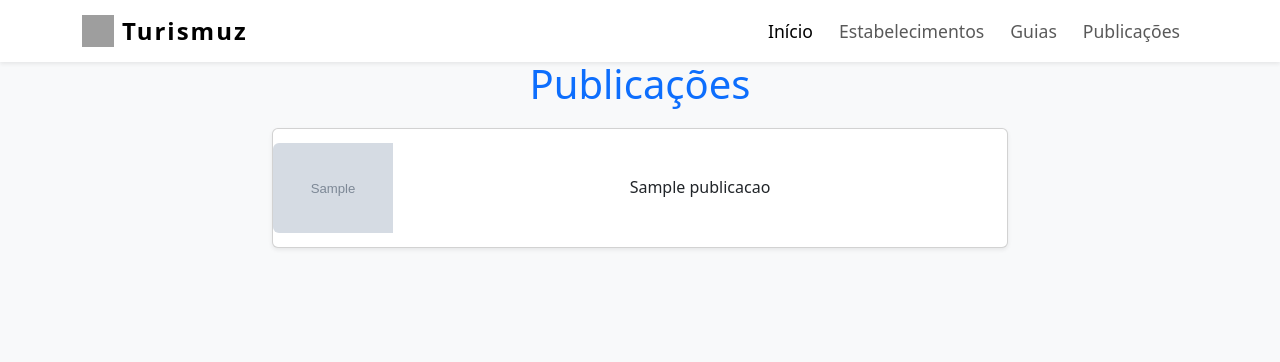
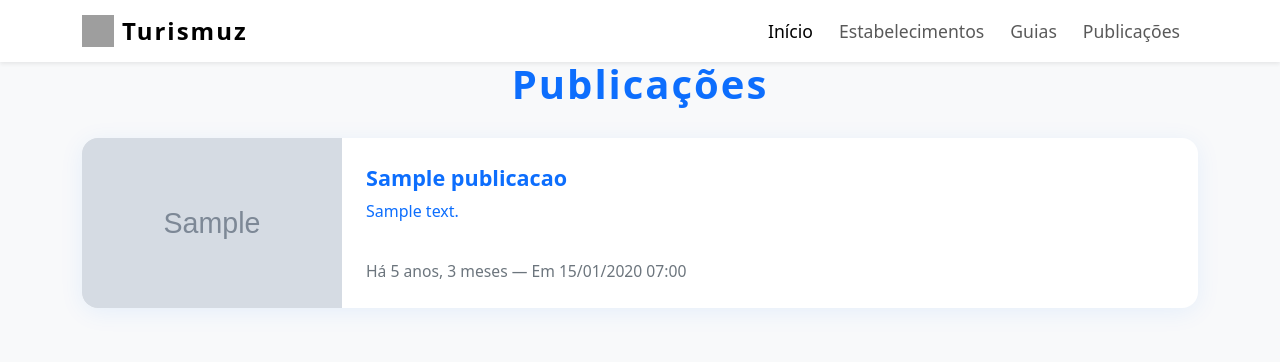
Before and after one commit to maismuz/web, a Django app: page /turismuz/publicacoes/ in a window 1280 px wide. Shown: the top 362 px of the page. Run offline with Django 4.2, Linux system fonts and the light colour scheme; tables that the repository leaves empty hold one stand-in row (values such as "Sample post"); grey boxes marked "Sample" are stand-in pictures; grey boxes are pictures that could not be loaded.

Commit message:
feat/Publicacoes feito

```diff
--- a/apps/turismuz/templates/publicacoes.html
+++ b/apps/turismuz/templates/publicacoes.html
@@ -4,8 +4,7 @@
 <head>
     <meta charset="UTF-8">
     <meta name="viewport" content="width=device-width, initial-scale=1.0">
-    <title>Document</title>
-    <!-- Bootstrap CSS CDN -->
+    <title>Publicações</title>
     <link href="https://cdn.jsdelivr.net/npm/bootstrap@5.3.0/dist/css/bootstrap.min.css" rel="stylesheet">
     <style>
       body {
@@ -27,7 +26,83 @@
       .main-content h1 {
         font-size: 2.5rem;
         color: #0d6efd;
-        margin-bottom: 20px;
+        margin-bottom: 30px;
+        font-weight: bold;
+        letter-spacing: 2px;
+        text-align: center;
+      }
+      .pub-card {
+        display: flex;
+        flex-direction: row;
+        background: #fff;
+        border-radius: 16px;
+        box-shadow: 0 4px 24px rgba(13,110,253,0.08);
+        margin-bottom: 32px;
+        overflow: hidden;
+        transition: box-shadow 0.15s;
+        border: none;
+        min-height: 170px;
+      }
+      .pub-card:hover {
+        box-shadow: 0 8px 32px rgba(13,110,253,0.15);
+      }
+      .pub-img {
+        width: 260px;
+        height: 170px;
+        object-fit: cover;
+        background: #e9ecef;
+        flex-shrink: 0;
+      }
+      .pub-info {
+        padding: 1.5rem 2rem 1.5rem 1.5rem;
+        display: flex;
+        flex-direction: column;
+        justify-content: center;
+        flex: 1;
+        text-align: left;
+      }
+      .pub-categoria {
+        font-size: 1rem;
+        color: #6c757d;
+        margin-bottom: 0.2rem;
+        font-weight: 500;
+      }
+      .pub-titulo {
+        font-size: 1.35rem;
+        font-weight: bold;
+        color: #0d6efd;
+        margin-bottom: 0.5rem;
+        line-height: 1.2;
+      }
+      .pub-desc {
+        color: #0d6efd;
+        font-size: 1rem;
+        margin-bottom: 0.5rem;
+      }
+      .pub-meta {
+        font-size: 0.98rem;
+        color: #6c757d;
+        margin-top: auto;
+      }
+      .pub-divider {
+        border: none;
+        border-top: 1px solid #e0e0e0;
+        margin: 32px 0;
+      }
+      @media (max-width: 900px) {
+        .pub-card, .pub-img {
+          flex-direction: column;
+          width: 100%;
+          height: auto;
+        }
+        .pub-img {
+          width: 100%;
+          height: 200px;
+          border-radius: 16px 16px 0 0;
+        }
+        .pub-info {
+          padding: 1rem 1rem 1.5rem 1rem;
+        }
       }
     </style>
 </head>
@@ -37,24 +112,34 @@
     <div class="main-content">
       <div class="container mt-5">
         <h1>Publicações</h1>
-        <div class="row justify-content-center">
         {% for pub in publicacoes %}
-            <div class="col-md-8 mb-3">
-              <a href="{% url 'publicacao_detail' pub.pk %}" style="text-decoration: none; color: inherit;">
-                <div class="card shadow-sm flex-row align-items-center" style="min-height:120px;">
+          <a href="{% url 'publicacao_detail' pub.pk %}" style="text-decoration: none;">
+            <div class="pub-card">
               {% if pub.imagem %}
-                    <img src="{{ pub.imagem.url }}" alt="{{ pub.titulo }}" class="img-fluid rounded-start" style="width: 120px; height: 90px; object-fit: cover;">
+                <img src="{{ pub.imagem.url }}" alt="{{ pub.titulo }}" class="pub-img">
+              {% else %}
+                <img src="{% static 'img/user-default.png' %}" alt="Sem imagem" class="pub-img">
               {% endif %}
-                  <div class="card-body py-2 px-3">
-                    <h6 class="card-title mb-0">{{ pub.titulo }}</h6>
+              <div class="pub-info">
+                <div class="pub-categoria">
+                  {% if pub.categoria %}
+                    {{ pub.categoria.nome }}
+                  {% endif %}
+                </div>
+                <div class="pub-titulo">{{ pub.titulo }}</div>
+                <div class="pub-desc">{{ pub.texto_da_noticia|truncatewords:18 }}</div>
+                <div class="pub-meta">
+                  Há {{ pub.data_de_publicacao|timesince }} — Em {{ pub.data_de_publicacao|date:"d/m/Y H:i" }}
+                </div>
               </div>
             </div>
           </a>
-            </div>
+          {% if not forloop.last %}
+            <hr class="pub-divider">
+          {% endif %}
         {% empty %}
           <p>Nenhuma publicação encontrada.</p>
         {% endfor %}
-        </div>
       </div>
       <!-- Você pode adicionar mais conteúdo aqui -->
     </div>
--- a/apps/turismuz/views.py
+++ b/apps/turismuz/views.py
@@ -15,8 +15,10 @@ def estabelecimentos(request):
     return render(request, 'estabelecimentos.html', {'estabelecimentos': estabelecimentos})
 
 def guias(request):
-    guias = GuiaTuristico.objects.all()
-    return render(request, 'guias.html', {'guias': guias})
+    guias = list(GuiaTuristico.objects.all())
+    # Agrupa de 3 em 3
+    grupos = [guias[i:i+3] for i in range(0, len(guias), 3)]
+    return render(request, 'guias.html', {'grupos': grupos})
 
 def publicacoes(request):
     publicacoes = Publicacao.objects.all().order_by('-data_de_publicacao')
```
Also changed, not shown: apps/turismuz/templates/publicacao_detail.html (+89 -38 lines). Lines whose indentation alone changed are shown as unchanged.
